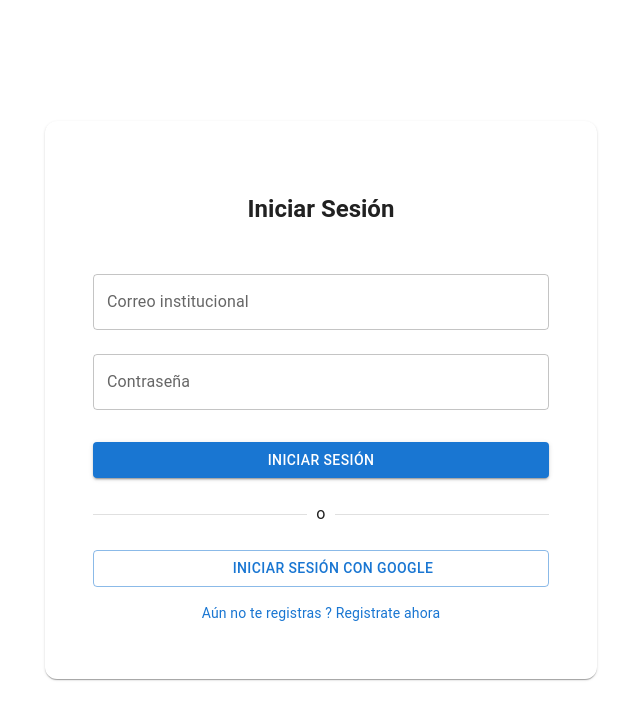
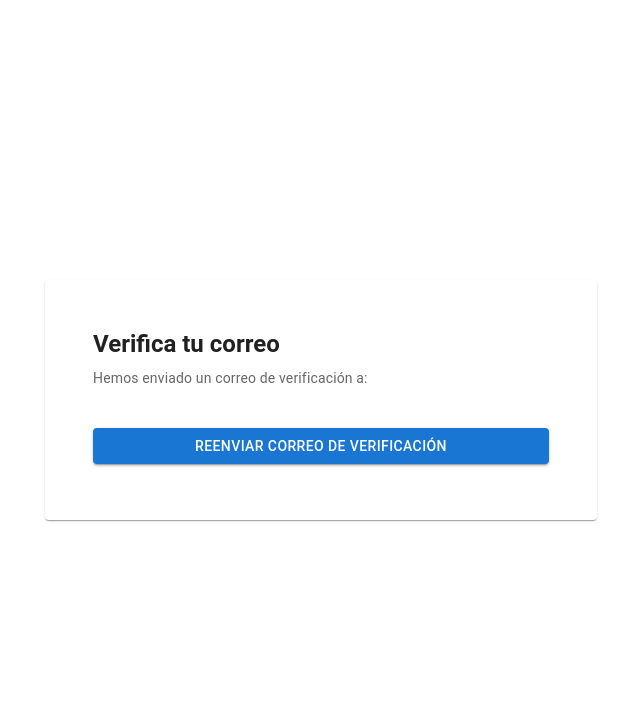
Before and after one commit to jafetmendozac/Exam-bank, a React (Vite) app: page /verify-email in a window 1280 px wide. Shown: the top 720 px of the page, without its empty margins (319-959 px from the left). Built offline with nearby package versions, Linux system fonts and the light colour scheme; no server answers; some icons are missing.

Commit message:
feat: VerifyEmailPage and some improvement in RegisterPage

```diff
--- a/src/app/router.tsx
+++ b/src/app/router.tsx
@@ -3,6 +3,7 @@ import LoginPage from "../auth/LoginPage";
 import RegisterPage from "../auth/RegisterPage";
 import ProtectedRoute from "@/auth/ProtectedRoute";
 import ExamsPage from "@/exams/pages/ExamsPage";
+import VerifyEmailPage from "@/auth/VerifyEmailPage";
 // import LoginPage from "@/auth/LoginPage";
 // import RegisterPage from "@/auth/RegisterPage";
 // import ExamsPage from "@/exams/pages/ExamsPage";
@@ -14,6 +15,7 @@ export const router = createBrowserRouter([
   { path: "/", element: <LoginPage /> },
   { path: "/login", element: <LoginPage /> },
   { path: "/register", element: <RegisterPage /> },
+  { path: "/verify-email", element: <VerifyEmailPage /> },
 
 
   {
--- a/src/auth/RegisterPage.tsx
+++ b/src/auth/RegisterPage.tsx
@@ -59,7 +59,8 @@ const Register = () => {
       alert(
         "Te enviamos un correo de verificación. Revisa tu correo institucional."
       );
-      navigate('/login');
+      navigate("/verify-email");
+      // navigate('/login');
 
     } catch {
       setError("Error al crear la cuenta");
--- /dev/null
+++ b/src/auth/VerifyEmailPage.tsx
@@ -0,0 +1,82 @@
+import {
+  Box,
+  Button,
+  Card,
+  CardContent,
+  Container,
+  Typography,
+  Alert,
+} from "@mui/material";
+import { reload, sendEmailVerification } from "firebase/auth";
+import { useEffect, useState } from "react";
+import { useNavigate } from "react-router-dom";
+import { useAuth } from "./context/useAuth";
+
+const VerifyEmailPage = () => {
+  const { user } = useAuth();
+  const navigate = useNavigate();
+
+  const [message, setMessage] = useState("");
+  const [error, setError] = useState("");
+
+  useEffect(() => {
+    if (!user) return;
+
+    const interval = setInterval(async () => {
+      await reload(user);
+    }, 3000);
+
+    return () => clearInterval(interval);
+  }, [user]);
+
+  useEffect(() => {
+    if (user?.emailVerified) {
+      navigate("/login", { replace: true });
+    }
+  }, [user, navigate]);
+
+  const handleResend = async () => {
+    if (!user) return;
+
+    try {
+      await sendEmailVerification(user);
+      setMessage("Correo de verificación enviado. Revisa tu inbox.");
+    } catch {
+      setError("No se pudo enviar el correo de verificación.");
+    }
+  };
+
+  return (
+    <Box minHeight="100vh" display="flex" alignItems="center">
+      <Container maxWidth="sm">
+        <Card sx={{ p: 4 }}>
+          <CardContent>
+            <Typography variant="h5" fontWeight="bold" gutterBottom>
+              Verifica tu correo
+            </Typography>
+
+            <Typography variant="body2" color="text.secondary" mb={2}>
+              Hemos enviado un correo de verificación a:
+              <br />
+              <strong>{user?.email}</strong>
+            </Typography>
+
+            {message && <Alert severity="success">{message}</Alert>}
+            {error && <Alert severity="error">{error}</Alert>}
+
+            <Button
+              variant="contained"
+              fullWidth
+              sx={{ mt: 3 }}
+              onClick={handleResend}
+            >
+              Reenviar correo de verificación
+            </Button>
+          </CardContent>
+        </Card>
+      </Container>
+    </Box>
+  );
+};
+
+export default VerifyEmailPage;
```
